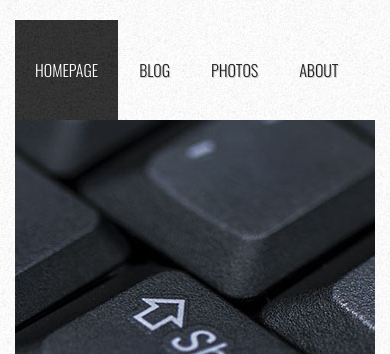
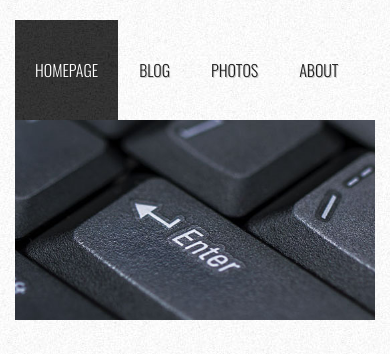
Before and after one commit to paikchristina/project_transformation_paik_christina, a plain HTML site: page index.html in a window 390 px wide. Shown: the part 133-487 px from the top of the page. Drawn offline with nearby package versions, Linux system fonts and the light colour scheme.

Commit message:
reorganize banner css for mobile 360px

```diff
--- a/css/main.css
+++ b/css/main.css
@@ -475,8 +475,9 @@ footer a {
 
 #banner {
     margin: 0px auto;
-    width: 1000px;
-    height: 300px;
+    width: 100%;
+    height: 200px;
+    object-fit: cover;
     background: url(../img/img03.png) no-repeat left bottom;
 }
 
```
